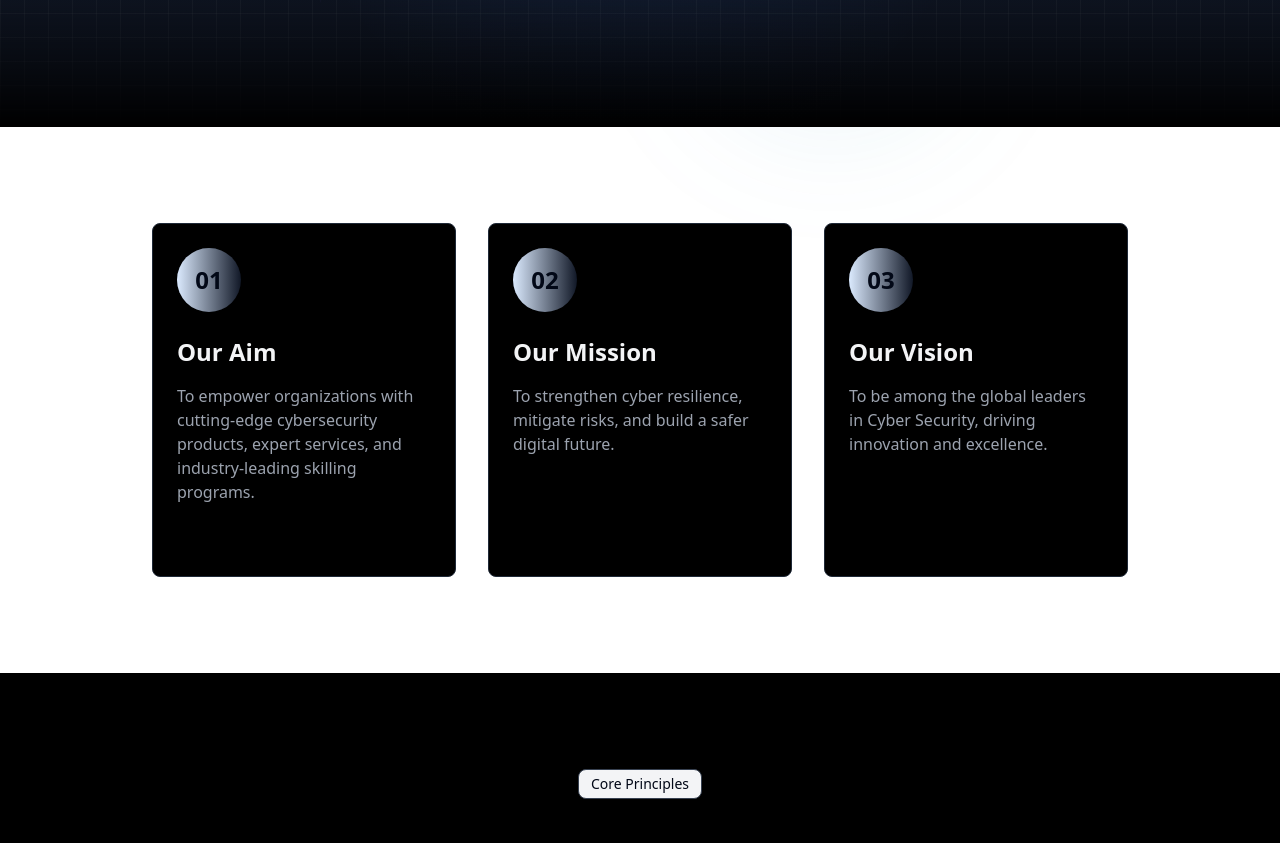
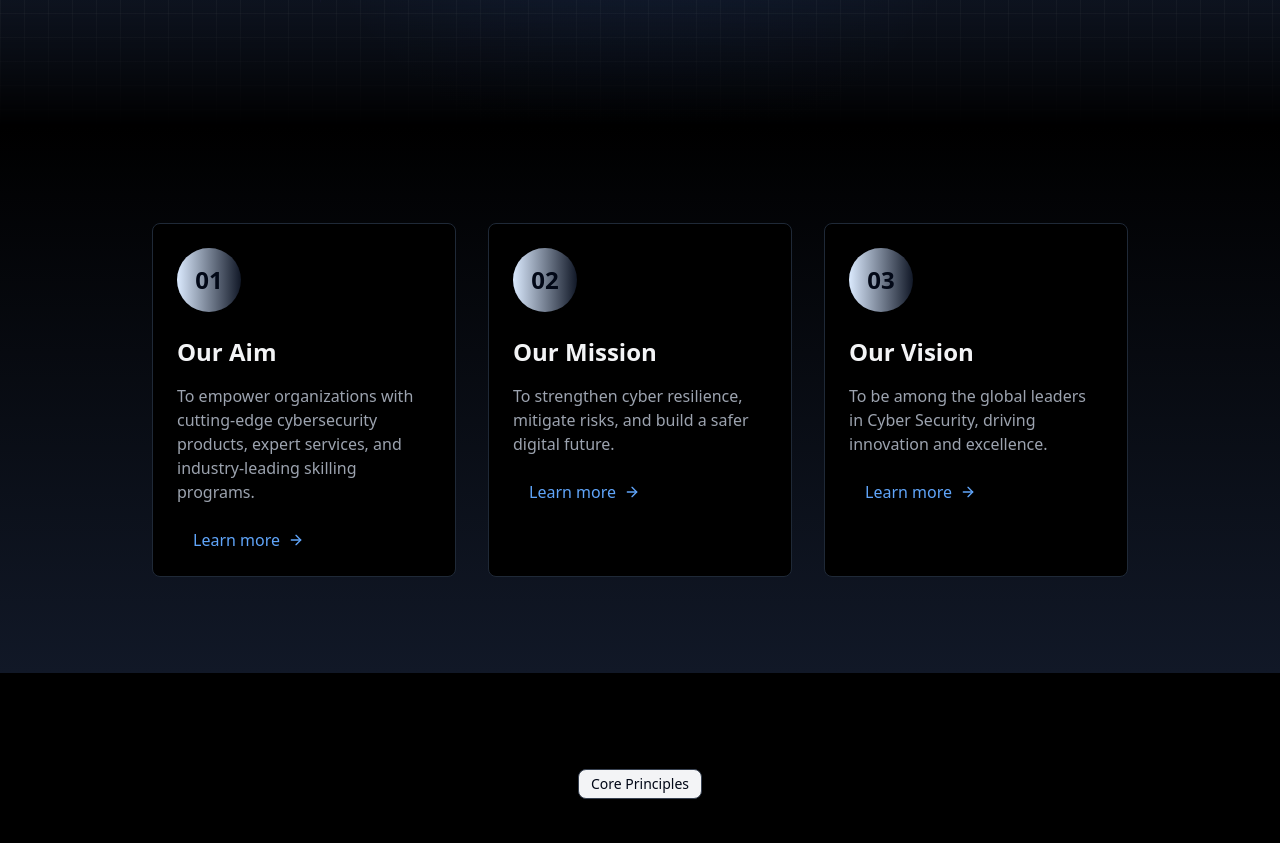
Before and after one commit to Devmangrani/Cyber-Soilders, a React (Vite) app: page /about in a window 1280 px wide. Shown: the part 580-1423 px from the top of the page. Built offline with nearby package versions, Linux system fonts and the light colour scheme.

Commit message:
Updated the Dark theme in About Us

```diff
--- a/src/components/about.jsx
+++ b/src/components/about.jsx
@@ -402,49 +402,48 @@ export default function About() {
       {/* Mission Section */}
       <section
         ref={missionRef}
-        className="w-full py-16 md:py-24"
+        className="w-full py-16 md:py-24 bg-gradient-to-b from-black to-gray-900"
       >
         <div className="container px-4 md:px-6 mx-auto max-w-5xl">
           <div className="grid grid-cols-1 md:grid-cols-3 gap-8">
             <div
-              className="mission-card group p-6 rounded-lg border border-gray-800 bg-black hover:border-gray-700 hover:shadow-lg transition-all duration-500 hover:-translate-y-1"
-              style={{opacity: 0, transform: 'translateY(20px)'}}
+              className="mission-card group p-6 rounded-lg border border-gray-800 bg-black hover:border-gray-700 transition-all duration-500"
             >
-              <div className="size-16 rounded-full bg-gray-900 flex items-center justify-center mb-6 group-hover:scale-110 group-hover:bg-blue-950 transition-all duration-500 relative overflow-hidden">
+              <div className="size-16 rounded-full bg-gray-900 flex items-center justify-center mb-6 relative overflow-hidden">
                 <span className="text-2xl font-bold relative z-10">01</span>
-                <div className="absolute inset-0 bg-gradient-to-r from-blue-100 to-blue-500/0 group-hover:from-blue-500/10 group-hover:to-blue-500/30 transition-all duration-500"></div>
+                <div className="absolute inset-0 bg-gradient-to-r from-blue-100 to-blue-500/0 transition-all duration-500"></div>
               </div>
-              <h2 className="text-2xl font-bold mb-4 text-gray-100 group-hover:text-blue-400 transition-colors duration-100">Our Aim</h2>
+              <h2 className="text-2xl font-bold mb-4 text-gray-100 transition-colors duration-100">Our Aim</h2>
               <p className="text-gray-400">To empower organizations with cutting-edge cybersecurity products, expert services, and industry-leading skilling programs.</p>
-              <div className="mt-6 flex items-center text-blue-400 opacity-0 group-hover:opacity-100 transform translate-x-4 group-hover:translate-x-0 transition-all duration-300">
+              <div className="mt-6 flex items-center text-blue-400 transform translate-x-4 transition-all duration-300">
                 <span className="mr-2">Learn more</span>
                 <ArrowRight className="h-4 w-4" />
               </div>
             </div>
             <div
-              className="mission-card group p-6 rounded-lg border border-gray-800 bg-black hover:border-gray-700  hover:shadow-lg transition-all duration-500 hover:-translate-y-1"
+              className="mission-card group p-6 rounded-lg border border-gray-800 bg-black hover:border-gray-700 transition-all duration-500"
             >
-              <div className="size-16 rounded-full bg-gray-900 flex items-center justify-center mb-6 group-hover:scale-110 group-hover:bg-blue-950 transition-all duration-500 relative overflow-hidden">
+              <div className="size-16 rounded-full bg-gray-900 flex items-center justify-center mb-6 relative overflow-hidden">
                 <span className="text-2xl font-bold relative z-10">02</span>
-                <div className="absolute inset-0 bg-gradient-to-r from-blue-100 to-blue-500/0 group-hover:from-blue-500/10 group-hover:to-blue-500/30 transition-all duration-500"></div>
+                <div className="absolute inset-0 bg-gradient-to-r from-blue-100 to-blue-500/0 transition-all duration-500"></div>
               </div>
-              <h2 className="text-2xl font-bold mb-4 text-gray-100 group-hover:text-blue-400 transition-colors duration-300">Our Mission</h2>
+              <h2 className="text-2xl font-bold mb-4 text-gray-100 transition-colors duration-300">Our Mission</h2>
               <p className="text-gray-400">To strengthen cyber resilience, mitigate risks, and build a safer digital future.</p>
-              <div className="mt-6 flex items-center text-blue-400 opacity-0 group-hover:opacity-100 transform translate-x-4 group-hover:translate-x-0 transition-all duration-300">
+              <div className="mt-6 flex items-center text-blue-400 transform translate-x-4 transition-all duration-300">
                 <span className="mr-2">Learn more</span>
                 <ArrowRight className="h-4 w-4" />
               </div>
             </div>
             <div
-              className="mission-card group p-6 rounded-lg border border-gray-800 bg-black hover:border-gray-700 hover:shadow-lg transition-all duration-500 hover:-translate-y-1"
+              className="mission-card group p-6 rounded-lg border border-gray-800 bg-black hover:border-gray-700 transition-all duration-500"
             >
-              <div className="size-16 rounded-full bg-gray-900 flex items-center justify-center mb-6 group-hover:scale-110 group-hover:bg-blue-950 transition-all duration-500 relative overflow-hidden">
+              <div className="size-16 rounded-full bg-gray-900 flex items-center justify-center mb-6 relative overflow-hidden">
                 <span className="text-2xl font-bold relative z-10">03</span>
-                <div className="absolute inset-0 bg-gradient-to-r from-blue-100 to-blue-500/0 group-hover:from-blue-500/10 group-hover:to-blue-500/30 transition-all duration-500"></div>
+                <div className="absolute inset-0 bg-gradient-to-r from-blue-100 to-blue-500/0 transition-all duration-500"></div>
               </div>
-              <h2 className="text-2xl font-bold mb-4 text-gray-100 group-hover:text-blue-400 transition-colors duration-300">Our Vision</h2>
+              <h2 className="text-2xl font-bold mb-4 text-gray-100 transition-colors duration-300">Our Vision</h2>
               <p className="text-gray-400">To be among the global leaders in Cyber Security, driving innovation and excellence.</p>
-              <div className="mt-6 flex items-center text-blue-400 opacity-0 group-hover:opacity-100 transform translate-x-4 group-hover:translate-x-0 transition-all duration-300">
+              <div className="mt-6 flex items-center text-blue-400 transform translate-x-4 transition-all duration-300">
                 <span className="mr-2">Learn more</span>
                 <ArrowRight className="h-4 w-4" />
               </div>
```
